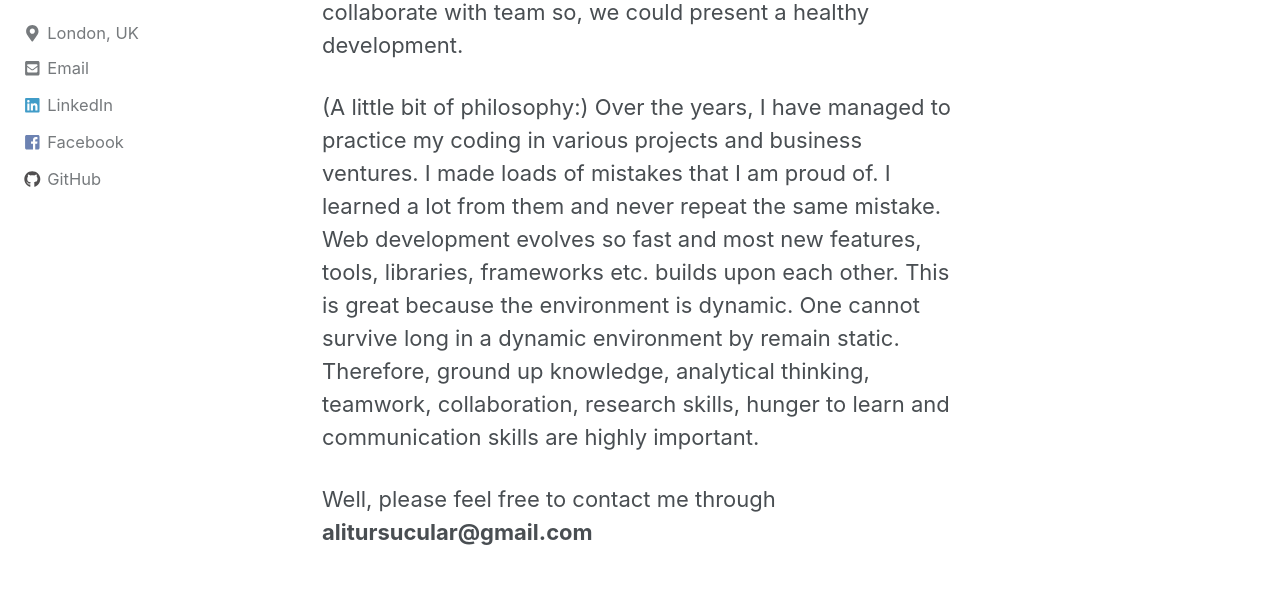
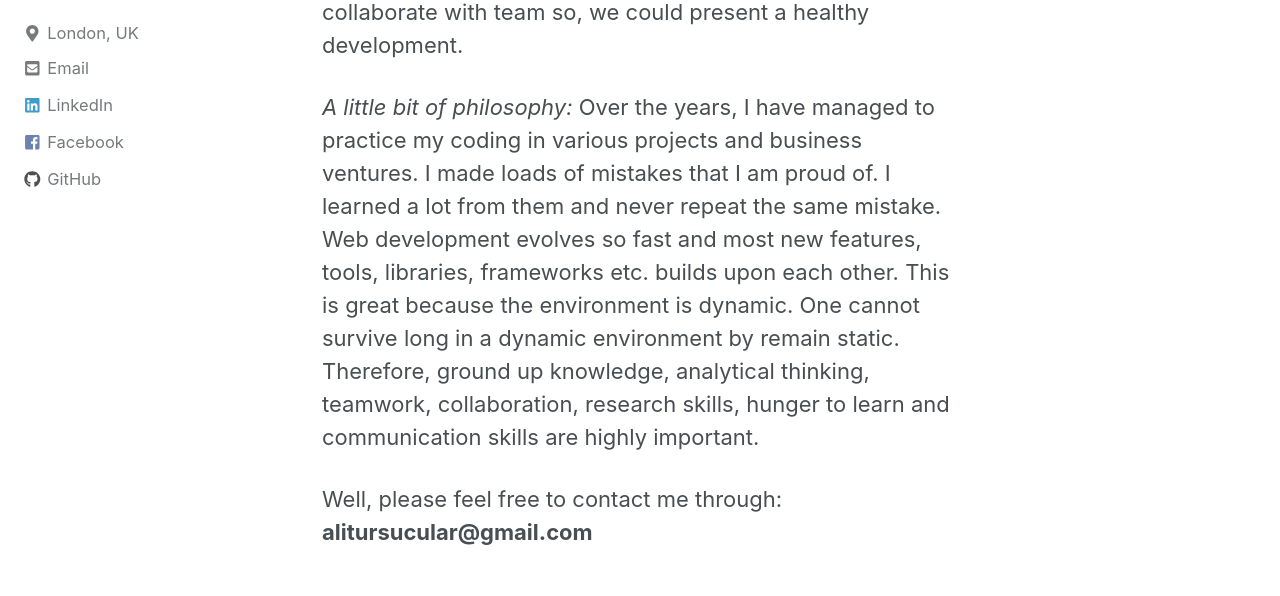
Before and after one commit to alitursucular/alitursucular.github.io, a Jekyll site: the page built from _pages/about.md, in a window 1280 px wide and 900 px high, scrolled down 1043 px. Shown: the part 166-762 px from the top of the window. Built offline with Jekyll 4.4.1, drawn with Linux system fonts in a browser that asks for light colours; cached includes are drawn as plain includes.

Commit message:
Typo fix

```diff
--- a/_pages/about.md
+++ b/_pages/about.md
@@ -12,6 +12,6 @@ After graduation, two friends and I experienced an e-commerce entrepreneurship.
 
 I wanted to learn how businesses are established and maintained around ideas and products. I believe that, any kind of technical skill is super valuable. However, if those skills are not surrounded by correct business approach, they less likely get chance to be realized. As being a Web Developer and an Engineer, MBA education helped me to understand how I could efficiently use my skills, how to see things from the customer (or the business) side and how to collaborate with team so, we could present a healthy development.
 
-(A little bit of philosophy:) Over the years, I have managed to practice my coding in various projects and business ventures. I made loads of mistakes that I am proud of. I learned a lot from them and never repeat the same mistake. Web development evolves so fast and most new features, tools, libraries, frameworks etc. builds upon each other. This is great because the environment is dynamic. One cannot survive long in a dynamic environment by remain static. Therefore, ground up knowledge, analytical thinking, teamwork, collaboration, research skills, hunger to learn and communication skills are highly important.
+_A little bit of philosophy:_ Over the years, I have managed to practice my coding in various projects and business ventures. I made loads of mistakes that I am proud of. I learned a lot from them and never repeat the same mistake. Web development evolves so fast and most new features, tools, libraries, frameworks etc. builds upon each other. This is great because the environment is dynamic. One cannot survive long in a dynamic environment by remain static. Therefore, ground up knowledge, analytical thinking, teamwork, collaboration, research skills, hunger to learn and communication skills are highly important.
 
-Well, please feel free to contact me through **alitursucular@gmail.com**
+Well, please feel free to contact me through: **alitursucular@gmail.com**
```
